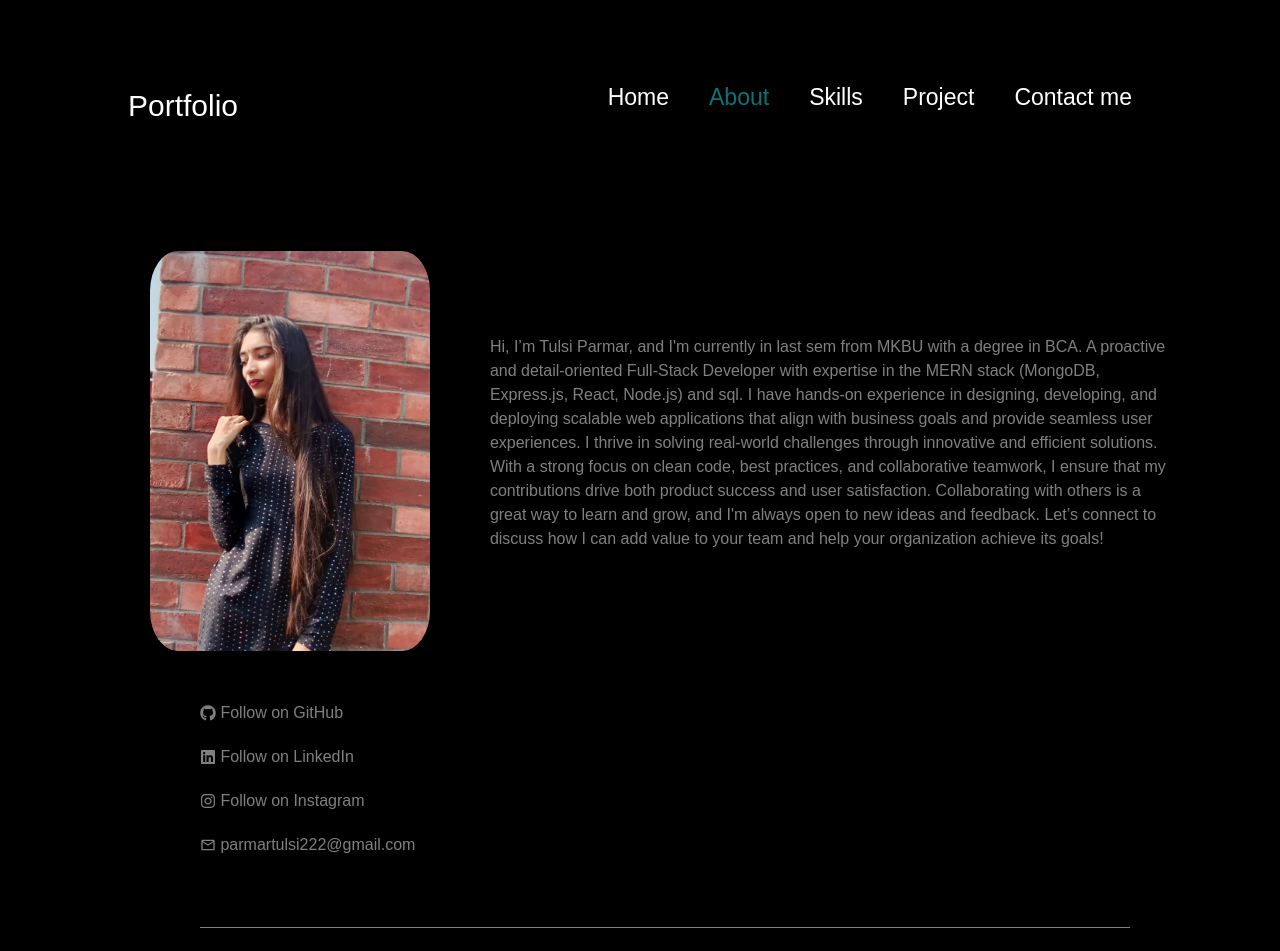
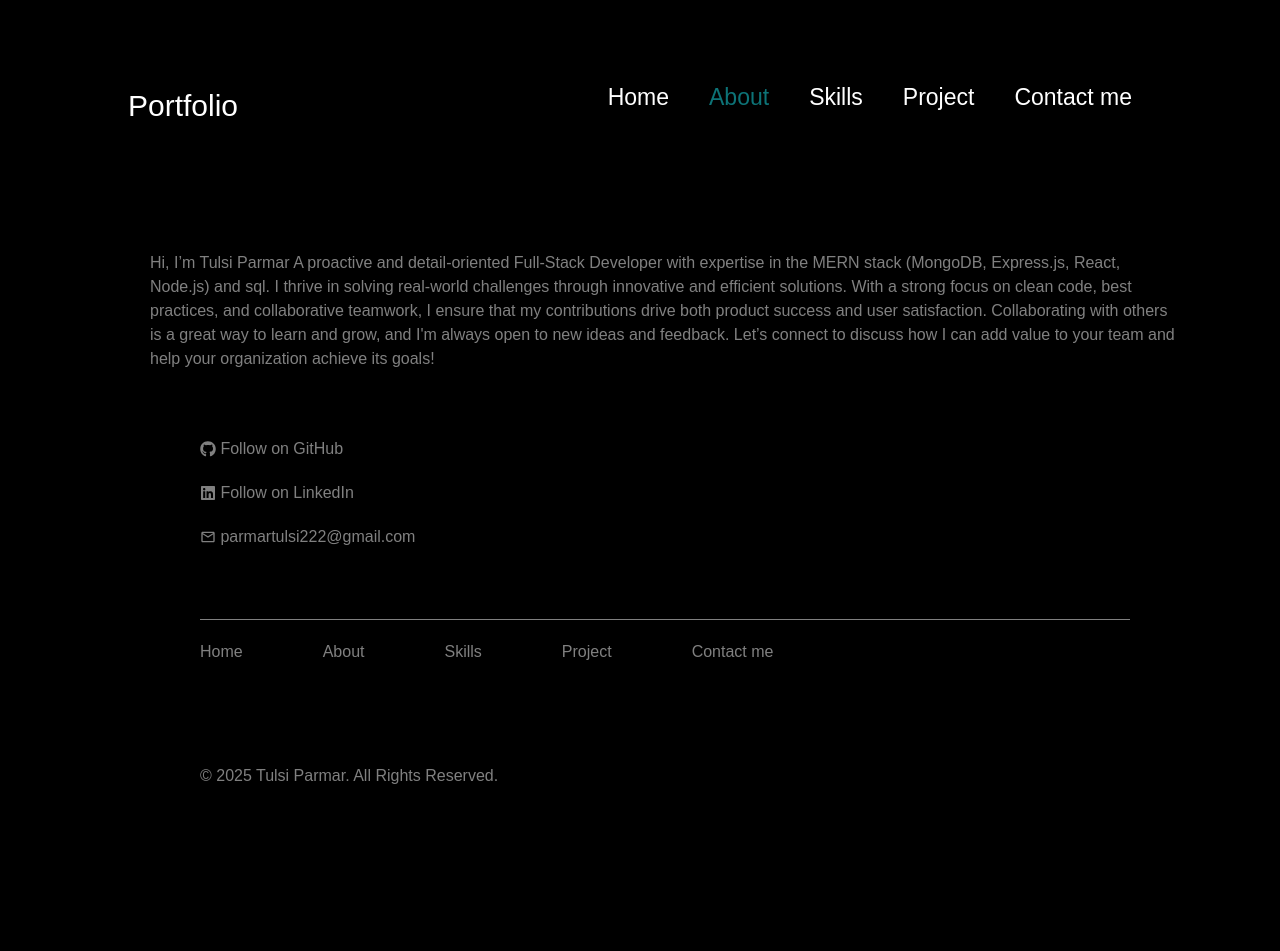
Before and after one commit to tulsi-parmar1/Portfolio, a React (Vite) app: page /about in a window 1280 px wide. Shown: the top 951 px of the page. After the commit the page ends 854 px from the top, so only its background shows below. Built offline with nearby package versions, Linux system fonts and the light colour scheme.

Commit message:
new changes

```diff
--- a/src/Components/About.jsx
+++ b/src/Components/About.jsx
@@ -1,30 +1,23 @@
 import style from "../Modules/About.module.css";
-import myImage from "../assets/portfolio.jpg";
 import { FaGithub } from "react-icons/fa";
 import { FaLinkedin } from "react-icons/fa";
-import { FaXTwitter } from "react-icons/fa6";
 import { MdOutlineEmail } from "react-icons/md";
 import { FaInstagram } from "react-icons/fa";
 function About() {
   return (
     <>
-      {/* <h1 className={style.about}>About me</h1> */}
       <div className={style.aboutcontent}>
-        <img src={myImage} alt="" />
         <p style={{ color: "gray" }}>
-          Hi, I’m Tulsi Parmar, and I'm currently in last sem from MKBU with a
-          degree in BCA. A proactive and detail-oriented Full-Stack Developer
-          with expertise in the MERN stack (MongoDB, Express.js, React, Node.js)
-          and sql. I have hands-on experience in designing, developing, and
-          deploying scalable web applications that align with business goals and
-          provide seamless user experiences. I thrive in solving real-world
-          challenges through innovative and efficient solutions. With a strong
-          focus on clean code, best practices, and collaborative teamwork, I
-          ensure that my contributions drive both product success and user
-          satisfaction. Collaborating with others is a great way to learn and
-          grow, and I'm always open to new ideas and feedback. Let’s connect to
-          discuss how I can add value to your team and help your organization
-          achieve its goals!
+          Hi, I’m Tulsi Parmar A proactive and detail-oriented Full-Stack
+          Developer with expertise in the MERN stack (MongoDB, Express.js,
+          React, Node.js) and sql. I thrive in solving real-world challenges
+          through innovative and efficient solutions. With a strong focus on
+          clean code, best practices, and collaborative teamwork, I ensure that
+          my contributions drive both product success and user satisfaction.
+          Collaborating with others is a great way to learn and grow, and I'm
+          always open to new ideas and feedback. Let’s connect to discuss how I
+          can add value to your team and help your organization achieve its
+          goals!
         </p>
       </div>
       <div className={style.follow}>
@@ -37,12 +30,6 @@ function About() {
         >
           <FaLinkedin /> Follow on LinkedIn
         </a>
-        <a href="">
-          {" "}
-          <FaInstagram />
-          <span> </span>
-          Follow on Instagram
-        </a>
         <a href="mailto:parmartulsi222@gmail.com">
           {" "}
           <MdOutlineEmail />
--- a/src/Components/Contact.jsx
+++ b/src/Components/Contact.jsx
@@ -44,12 +44,6 @@ function Contact() {
           >
             <FaLinkedin /> Follow on LinkedIn
           </a>
-          <a href="">
-            {" "}
-            <FaInstagram />
-            <span> </span>
-            Follow on Instagram
-          </a>
           <a href="mailto:parmartulsi222@gmail.com">
             {" "}
             <MdOutlineEmail />
--- a/src/Components/Home.jsx
+++ b/src/Components/Home.jsx
@@ -7,32 +7,20 @@ import Skills from "./Skills.jsx";
 import Pink from "../assets/pink.jpg";
 import tulsiparmar from "../assets/Tulsi_Parmar.pdf";
 const Home = () => {
-  //   useEffect(() => {
-  //     const typed = new Typed(".type", {
-  //       strings: ["ReactJS Developer", "Web Developer", "Full Stack Developer"],
-  //       typeSpeed: 100,
-  //       backSpeed: 100,
-  //       loop: true,
-  //     });
-  //     return () => {
-  //       typed.destroy();
-  //     };
-  //   }, []);
-
   return (
     <>
       <div className={style.content}>
         <div className={style.intro}>
-          {/* <span className="type"></span> */}
           <p className={style.name}>Hey! I'm Tulsi</p>
           <p className={style.introduction}>
-            I am a full stack developer with good knowledge of react and nodejs.
-            I have experience in building scalable, secure and reliable web
-            applications using various frameworks and technologies. I enjoy
-            solving complex problems and learning new skills. I am passionate
-            about creating high-quality code that follows best practices and
-            industry standards. I am always looking for new challenges and
-            opportunities to grow as a developer.
+            I am a passionate Full Stack developer with expertise in the MERN
+            stack (MongoDB, Express.js, React, and Node.js) SQL,OOPs I am
+            dedicated to crafting intuitive, user-friendly web applications that
+            combine clean design with robust functionality. I enjoy solving
+            complex problems and learning new skills. I am passionate about
+            creating high-quality code that follows best practices and industry
+            standards. I am always looking for new challenges and opportunities
+            to grow as a developer.
           </p>
           <div
             style={{
--- a/src/Components/Project.jsx
+++ b/src/Components/Project.jsx
@@ -40,11 +40,11 @@ const Project = () => {
               personalized job recommendations to connect talent with
               opportunities seamlessly.
             </p>
-            <a href="">
+            <span>
               {" "}
               <CiLink />
               view project
-            </a>
+            </span>
           </div>
         </a>
         <a
@@ -68,9 +68,9 @@ const Project = () => {
               and categorize expenses in real-time, helping users stay on top of
               their finances effortlessly.
             </p>
-            <a href="">
+            <span>
               <CiLink /> view project
-            </a>
+            </span>
           </div>
         </a>
         <a href="https://github.com/tulsi-parmar1/Quiz-App" target="_blank">
@@ -91,9 +91,9 @@ const Project = () => {
               taking quizzes, featuring real-time scoring and customizable quiz
               options for an engaging learning experience.
             </p>
-            <a href="">
+            <span>
               <CiLink /> view project
-            </a>
+            </span>
           </div>
         </a>
         <a href="https://github.com/tulsi-parmar1/php-crud-app" target="_blank">
@@ -114,9 +114,9 @@ const Project = () => {
               Read, Update, and Delete data efficiently, offering a robust
               solution for managing database records.
             </p>
-            <a href="">
+            <span>
               <CiLink /> view project
-            </a>
+            </span>
           </div>
         </a>
       </div>
--- a/src/Modules/Home.module.css
+++ b/src/Modules/Home.module.css
@@ -56,7 +56,7 @@
     margin-right: -10px;
     /* margin: auto; */
     margin-top: 20px;
-    margin-bottom: -120px;
+    margin-bottom: 10px;
   }
   .btnn {
     width: 120px;
--- a/src/Modules/Navbar.module.css
+++ b/src/Modules/Navbar.module.css
@@ -61,6 +61,7 @@
   .navbar {
     flex-direction: column;
     align-items: flex-start;
+    padding-bottom: 10px;
   }
   .menu {
     position: absolute;
--- a/src/Modules/Projects.module.css
+++ b/src/Modules/Projects.module.css
@@ -6,6 +6,9 @@ h4 {
   gap: 10px;
   flex-wrap: wrap;
   justify-content: center;
+}
+.project span {
+  color: #0d7377;
 }
 .project {
   margin-left: 20px;
```
